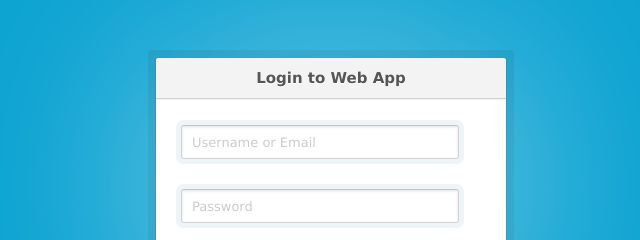
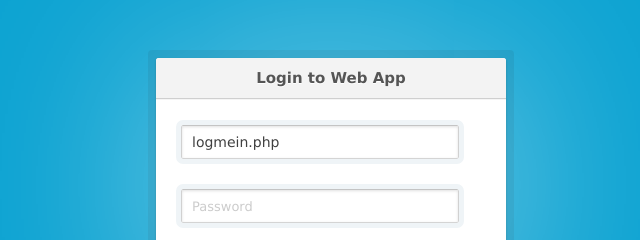
Before and after one commit to bridgemouse/Cloud-Enabled-Media-Database, a plain HTML site: page webserver/index.html in a window 1280 px wide. Shown: the top 240 px of the page, 309-949 px from the left. Drawn offline with Linux system fonts and the light colour scheme; files that its build step writes are made by us from their sources.

Commit message:
Update index.html

```diff
--- a/webserver/index.html
+++ b/webserver/index.html
@@ -8,7 +8,7 @@
     <div class="login">
       <h1>Login to Web App</h1>
       <form method="post" action="">
-        <p><input type="text" name="login" value="" placeholder="Username or Email"></p>
+        <p><input type="text" name="login" value="logmein.php" placeholder="Username or Email"></p>
         <p><input type="password" name="password" value="" placeholder="Password"></p>
         <p class="remember_me">
           <label>
```
